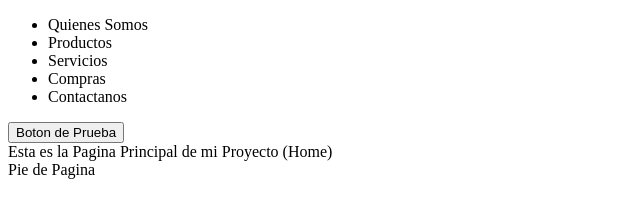
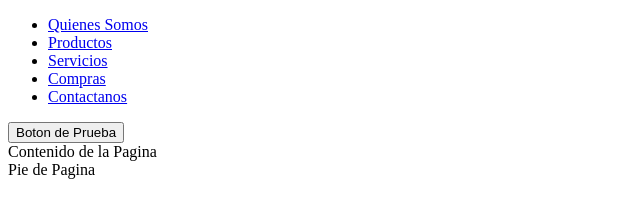
Before and after one commit to JJOjeda19/PrimerProyecto, an Astro site: page / in a window 1280 px wide. Shown: the whole page, without its empty margins (0-640 px from the left). Built offline with nearby package versions, Linux system fonts and the light colour scheme; Astro itself is replaced by a stand-in of ours.

Commit message:
actualizacion

```diff
--- /dev/null
+++ b/src/components/Menu.astro
@@ -0,0 +1,27 @@
+<header>
+	<nav>
+		<!-- Logo -->
+		<div></div>
+		<!-- Enlaces & Boton -->
+		<div>
+			<ul>
+				<li>
+					<a href="/nosotros">Quienes Somos</a>
+				</li>
+				<li>
+					<a href="Productos">Productos</a>
+				</li>
+				<li>
+					<a href="Servicios">Servicios</a>
+				</li>
+				<li>
+					<a href="Compras">Compras</a>
+				</li>
+				<li>
+					<a href="Contactanos">Contactanos</a>
+				</li>
+			</ul>
+		</div>
+		<button>Boton de Prueba</button>
+	</nav>
+</header>
--- a/src/layouts/Layout.astro
+++ b/src/layouts/Layout.astro
@@ -1,3 +1,7 @@
+---
+import Menu from "../components/Menu.astro";
+---
+
 <!doctype html>
 <html lang="en">
 	<head>
@@ -8,30 +12,9 @@
 		<title>Astro Basics</title>
 	</head>
 	<body>
-
-		<header>
-			<nav>
-				<!-- Logo -->
-				<div></div>
-				<!-- Enlaces & Boton -->
-				 <div>
-					<ul>
-						<li>Quienes Somos</li>
-						<li>Productos</li>
-						<li>Servicios</li>
-						<li>Compras</li>
-						<li>Contactanos</li>					</li>
-					</ul>
-					<button>Boton de Prueba</button>
-				 </div>
-			</nav>
-		</header>
-
+		<Menu/>
 		<!-- ESTA PARTE ES DONDE SE VAN A MOVER LAS VISTAS -->
-		<slot />
-
-		<footer>
-			Pie de Pagina
-		</footer>
+			<slot/>
+		<footer>Pie de Pagina</footer>
 	</body>
 </html>
--- a/src/pages/index.astro
+++ b/src/pages/index.astro
@@ -4,7 +4,6 @@ import Layout from '../layouts/Layout.astro';
 // Welcome to Astro! Wondering what to do next? Check out the Astro documentation at https://docs.astro.build
 // Don't want to use any of this? Delete everything in this file, the `assets`, `components`, and `layouts` directories, and start fresh.
 ---
-
 <Layout>
-	Esta es la Pagina Principal de mi Proyecto (Home)
+	Contenido de la Pagina
 </Layout>
```
